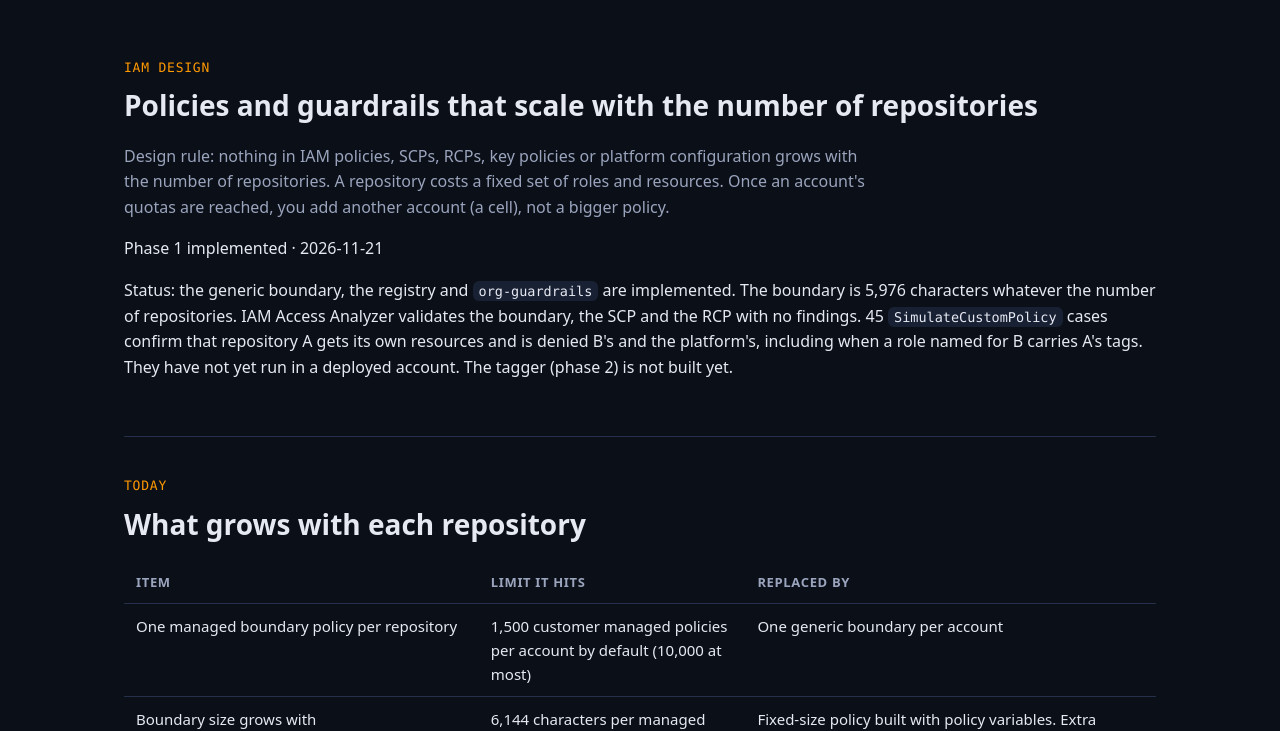
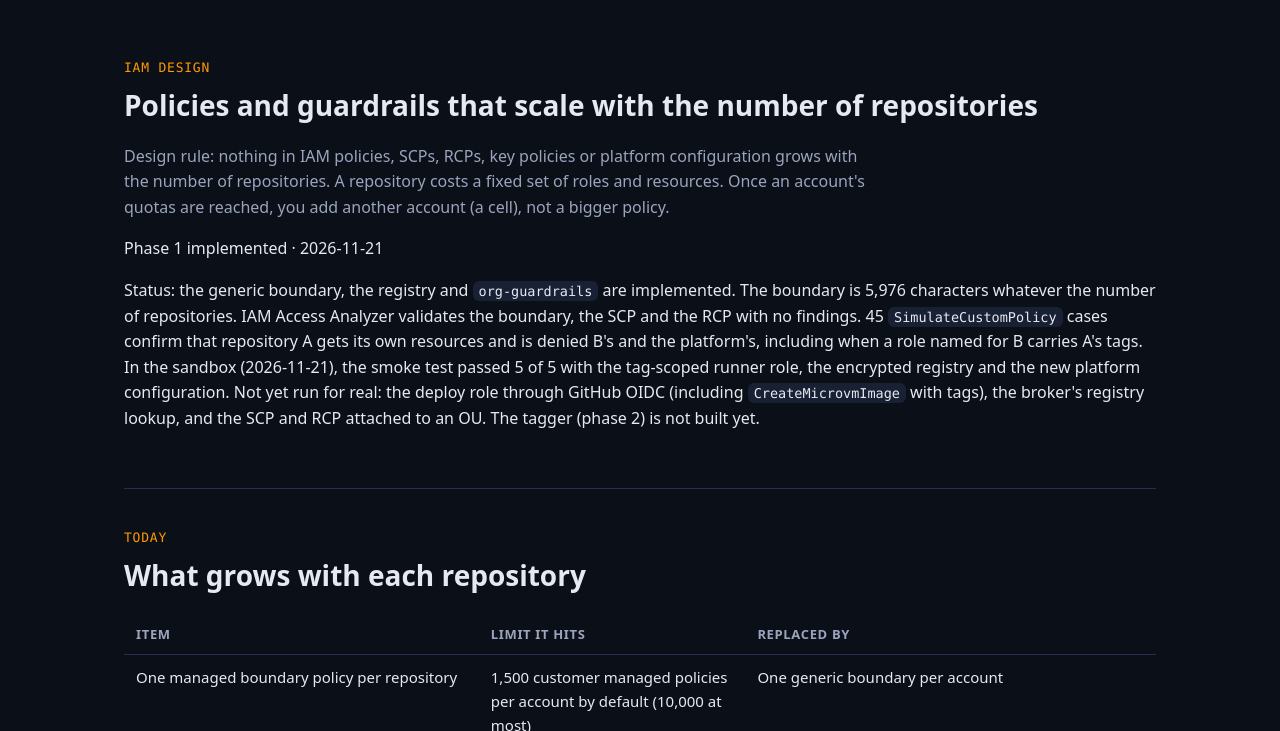
Before and after one commit to aws-abaschen/terraform-aws-microvm-github-runners, a plain HTML site: page docs/iam.html in a window 1280 px wide. Shown: the part 59-790 px from the top of the page. Drawn offline with Linux system fonts and the light colour scheme.

```diff
--- a/docs/iam.html
+++ b/docs/iam.html
@@ -24,7 +24,7 @@
   <h2><small>IAM design</small>Policies and guardrails that scale with the number of repositories</h2>
   <p class="lead">Design rule: nothing in IAM policies, SCPs, RCPs, key policies or platform configuration grows with the number of repositories. A repository costs a fixed set of roles and resources. Once an account's quotas are reached, you add another account (a cell), not a bigger policy.</p>
   <span class="tag">Phase 1 implemented · 2026-11-21</span>
-  <p>Status: the generic boundary, the registry and <code>org-guardrails</code> are implemented. The boundary is 5,976 characters whatever the number of repositories. IAM Access Analyzer validates the boundary, the SCP and the RCP with no findings. 45 <code>SimulateCustomPolicy</code> cases confirm that repository A gets its own resources and is denied B's and the platform's, including when a role named for B carries A's tags. They have not yet run in a deployed account. The tagger (phase 2) is not built yet.</p>
+  <p>Status: the generic boundary, the registry and <code>org-guardrails</code> are implemented. The boundary is 5,976 characters whatever the number of repositories. IAM Access Analyzer validates the boundary, the SCP and the RCP with no findings. 45 <code>SimulateCustomPolicy</code> cases confirm that repository A gets its own resources and is denied B's and the platform's, including when a role named for B carries A's tags. In the sandbox (2026-11-21), the smoke test passed 5 of 5 with the tag-scoped runner role, the encrypted registry and the new platform configuration. Not yet run for real: the deploy role through GitHub OIDC (including <code>CreateMicrovmImage</code> with tags), the broker's registry lookup, and the SCP and RCP attached to an OU. The tagger (phase 2) is not built yet.</p>
 </section>
 
 <section>
```
Also changed, not shown: 2 other files.
